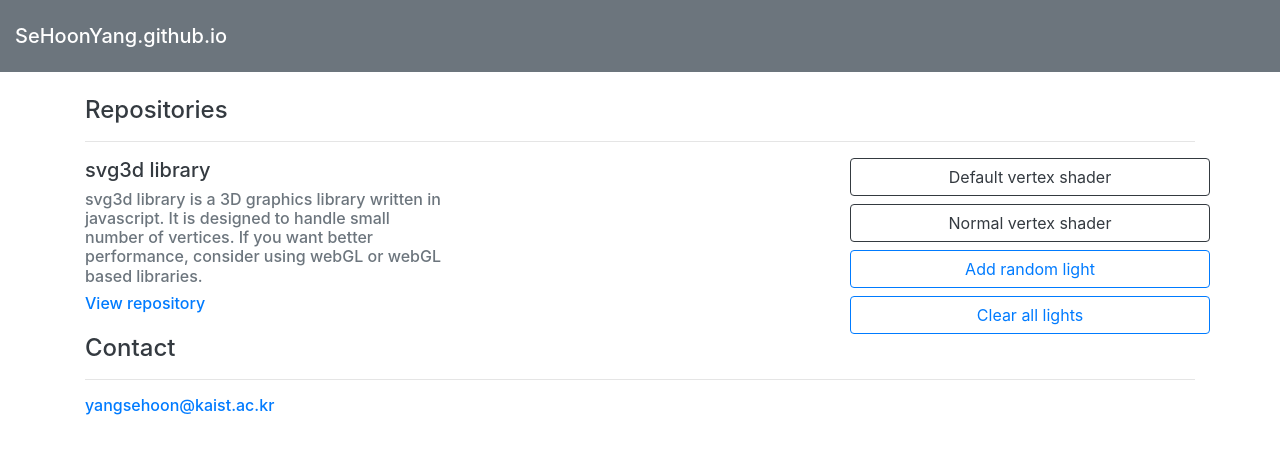
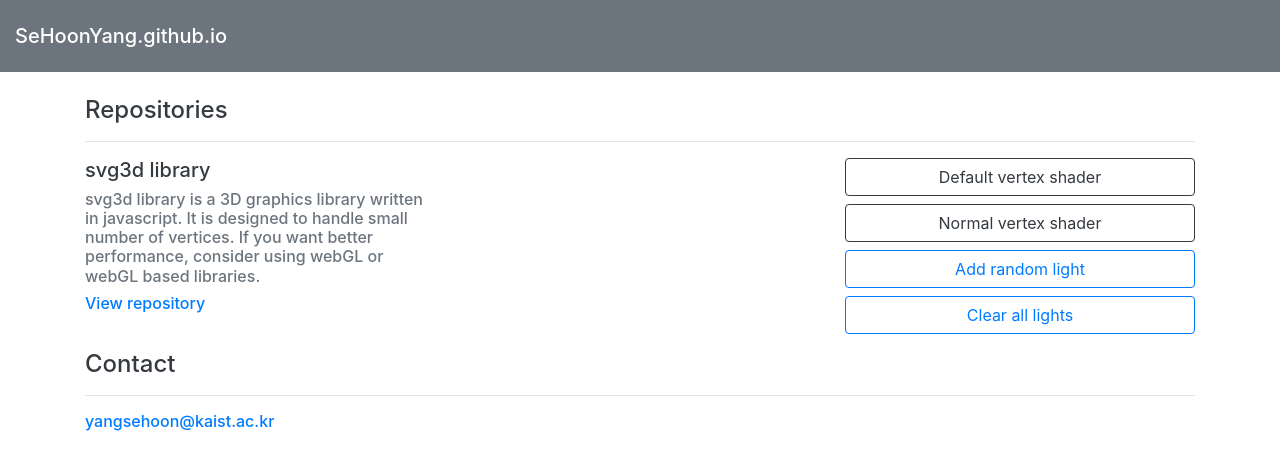
Before and after one commit to SeHoonYang/SeHoonYang.github.io, a plain HTML site: page index.html in a window 1280 px wide. Drawn offline with nearby package versions, Linux system fonts and the light colour scheme; a script that the page names is missing.

Commit message:
change padding/align

```diff
--- a/index.html
+++ b/index.html
@@ -18,8 +18,8 @@
 		<h5 class="text-white py-4">SeHoonYang.github.io</h5>
 	</header>
 	<!-- body -->
-	<div class="container pt-3">
-		<h4 class="text-dark">Repositories</h4>
+	<div class="container pb-5">
+		<h4 class="text-dark pt-3">Repositories</h4>
 		<hr/>
 		<div class="row">
 			<div class="col">
@@ -27,18 +27,18 @@
 				<h6 class="text-secondary">svg3d library is a 3D graphics library written in javascript. It is designed to handle small number of vertices. If you want better performance, consider using webGL or webGL based libraries.</h6>
 				<a href="https://github.com/SeHoonYang/svg3d"><h6>View repository</h6></a>
 			</div>
-			<div class="col">
+			<div class="col" align="center">
 				<div id="viewportContainer">
 				</div>
 			</div>
-			<div class="col px-0">
+			<div class="col">
 				<button type="button" class="btn btn-block btn-outline-dark" onClick="bunny.setVertexShader(context.defaultVertexShader)">Default vertex shader</button>
 				<button type="button" class="btn btn-block btn-outline-dark" onClick="bunny.setVertexShader(NormalColorShader)">Normal vertex shader</button>
 				<button type="button" class="btn btn-block btn-outline-primary" onClick="context.createPointLight([Math.random()*20-10,Math.random()*20-10,Math.random()*20-10], Math.random() * 0xFFFFFF, Math.random())">Add random light</button>
 				<button type="button" class="btn btn-block btn-outline-primary" onClick="context.lightList = [];">Clear all lights</button>
 			</div>
 		</div>
-		<h4 class="text-dark">Contact</h4>
+		<h4 class="text-dark pt-3">Contact</h4>
 		<hr/>
 		<a href="mailto:yangsehoon@kaist.ac.kr"><h6>yangsehoon@kaist.ac.kr</h6></a>
 	</div>
```
